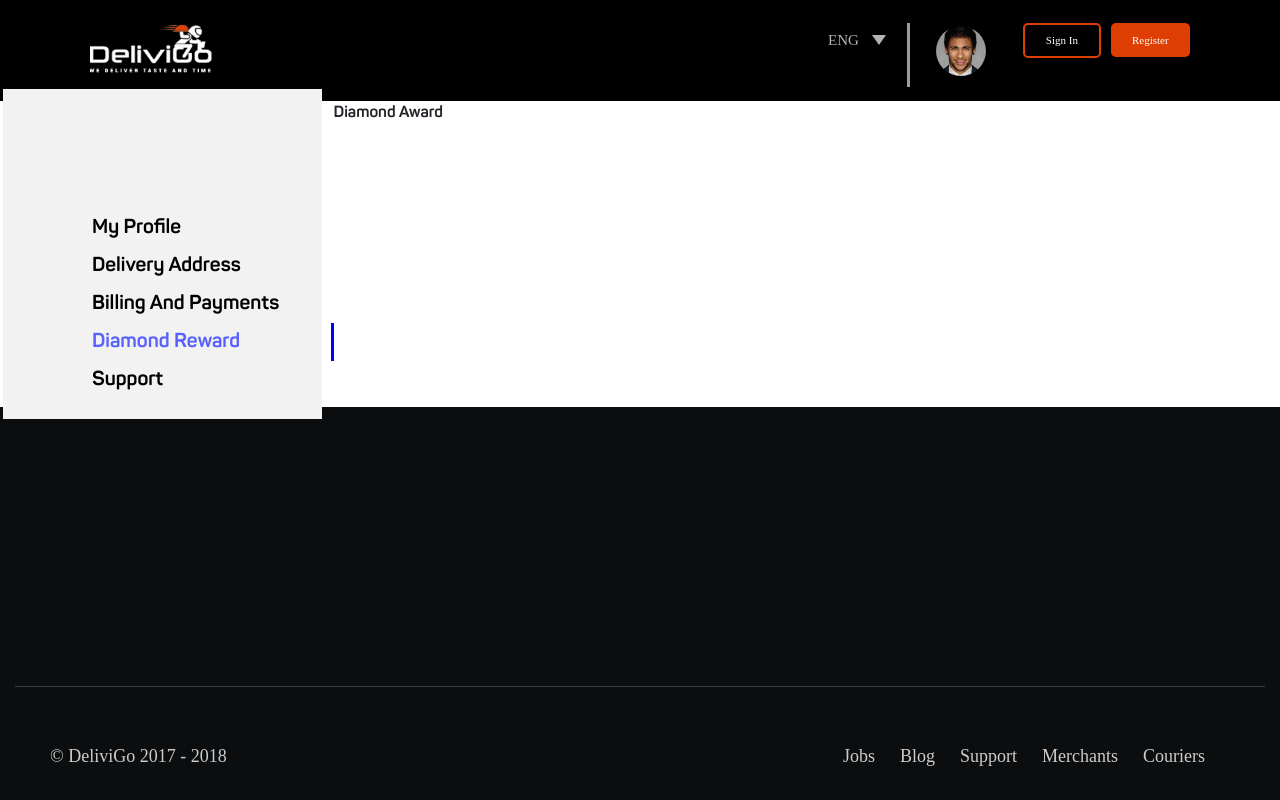
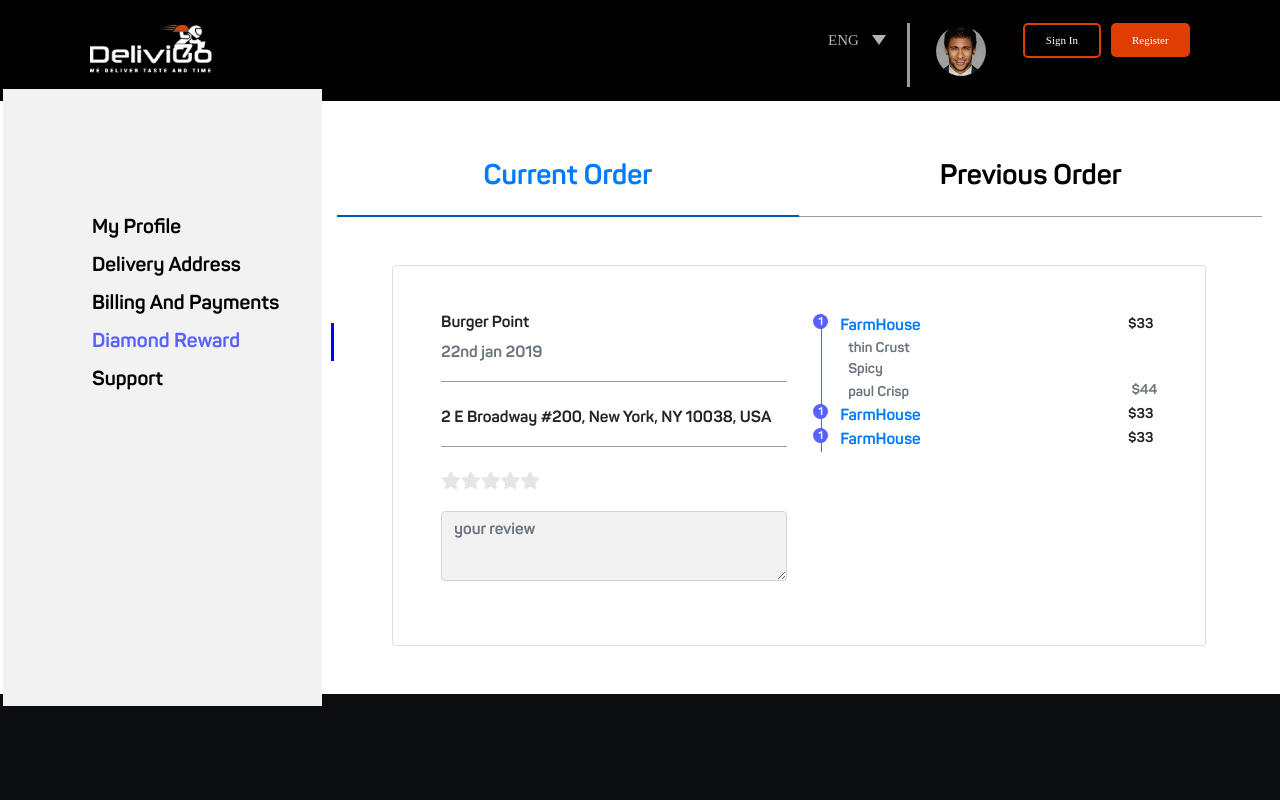
Before and after one commit to Adeel-Gill/web-delivigo, a Vue app: page /diamond in a window 1280 px wide. Shown: the top 800 px of the page. Built offline with nearby package versions, Linux system fonts and the light colour scheme; what v-show-slide would draw is missing.

Commit message:
3-1  order page in profile

```diff
--- a/public/index.html
+++ b/public/index.html
@@ -6,7 +6,7 @@
     <meta name="viewport" content="width=device-width,initial-scale=1.0">
     <link rel="icon" href="<%= BASE_URL %>favicon.ico">
     <title>delivigo</title>
-    <script src="//cdnjs.cloudflare.com/ajax/libs/jquery/3.2.1/jquery.min.js"></script>
+    <script src="https://ajax.googleapis.com/ajax/libs/jquery/3.4.1/jquery.min.js"></script>
     <link rel="stylesheet" href="style.css" type="text/css" media="screen" />
     <link href="https://fonts.googleapis.com/css?family=Roboto:300,400,500,700,700i,900&amp;display=swap" rel="stylesheet">
     <link rel="stylesheet" href="https://use.fontawesome.com/releases/v5.8.1/css/all.css" integrity="sha384-50oBUHEmvpQ+1lW4y57PTFmhCaXp0ML5d60M1M7uH2+nqUivzIebhndOJK28anvf" crossorigin="anonymous">
--- a/src/components/User/BillingAndPayments.vue
+++ b/src/components/User/BillingAndPayments.vue
@@ -64,6 +64,7 @@
 <!-- Modal -->
     </div>
     <b-modal hide-footer size="lg" class="my-modal" id="modal-1" title="Add New Card">
+        <div class="container">
         <div class="row">
         <div class="col-md-12">
             <div class="form-group">
@@ -107,7 +108,8 @@
             </div>
         </div>
         <div class="btn-modal">
-            <button @click="$bvModal.hide('modal-1')" class="btn btn-submit">Continue</button>
+            <button @click="$bvModal.hide('modal-1')" class="btn btn-submit">Save</button>
+        </div>
         </div>
     </b-modal>
 </div>
--- a/src/components/User/DiamondAward.vue
+++ b/src/components/User/DiamondAward.vue
@@ -1,8 +1,105 @@
 <template>
     <div>
-        <p>
-            Diamond Award
-        </p>
+    <div class="container-fluid">
+    <div class="row text-center my-5">
+        <div class="col-md-6 btn-tab active-btn" id="btn1">
+            <a href="#currentOrder" id="cOrder"><h3>Current Order</h3></a>
+        </div>
+        <div class="col-md-6 btn-tab" id="btn2">
+            <a href="#previousOrder" id="pOrder"><h3>Previous Order</h3></a>
+        </div>
+    </div>
+    </div>
+    <div class="tab-content">
+        <div class="container fade show d-block" id="currentOrder">
+            <div class="card mb-5">
+                <div class="card-body">
+                    <div class="row m-3">
+                        <div class="col-md-6">
+                            <div class="sec1">
+                                <h6>Burger Point</h6>
+                                <p class="text-muted">22nd jan 2019</p>
+                            </div>
+                            <div class="sec1">
+                                <p class="mt-4">2 E Broadway #200, New York, NY 10038, USA</p>
+                            </div>
+                            <div class="">
+                                <div class="rating mt-4 mb-3">
+                                    <span class="fa fa-star"></span>
+                                    <span class="fa fa-star"></span>
+                                    <span class="fa fa-star"></span>
+                                    <span class="fa fa-star"></span>
+                                    <span class="fa fa-star"></span>
+                                </div>
+                                <div class="form-group">
+                                    <textarea  class="form-control review" placeholder="your review"></textarea>
+                                </div>
+                            </div>
+                        </div>
+                        <div class="col-md-6">
+                            <div role="tablist">
+                                <div class="line">
+                                    <div class="px-1 ml-1" role="tab">
+                                        <a v-b-toggle.accordion-1><div class="numberCircle">1</div>FarmHouse</a>
+                                        <span class="float-right">$33</span>
+                                    </div>
+                                    <b-collapse id="accordion-1" visible accordion="my-accordion" role="tabpanel">
+                                        <div class="pl-3 sub-catg">
+                                            <p class="text-muted">thin Crust</p>
+                                            <p class="text-muted">Spicy</p>
+                                            <p class="d-inline-block text-muted">paul Crisp</p><span class="float-right text-muted">$44</span>
+                                        </div>
+                                    </b-collapse>
+                                </div>
+
+                                <div class="line">
+                                    <div class="px-1 ml-1" role="tab">
+                                        <a v-b-toggle.accordion-2><div class="numberCircle">1</div>FarmHouse</a>
+                                        <span class="float-right">$33</span>
+                                    </div>
+                                    <b-collapse id="accordion-2" visible accordion="my-accordion" role="tabpanel">
+                                        <div class="pl-3 sub-catg">
+                                        <p class="text-muted">thin Crust</p>
+                                        <p class="text-muted">Spicy</p>
+                                        <p class="d-inline-block text-muted">paul Crisp</p><span class="float-right text-muted">$44</span>
+                                        </div>
+                                    </b-collapse>
+                                </div>
+
+                                <div class="line">
+                                    <div class="px-1 ml-1" role="tab">
+                                        <a v-b-toggle.accordion-3><div class="numberCircle">1</div>FarmHouse</a>
+                                        <span class="float-right">$33</span>
+                                    </div>
+                                    <b-collapse id="accordion-3" visible accordion="my-accordion" role="tabpanel">
+                                        <div class="pl-3 sub-catg">
+                                            <p class="text-muted">thin Crust</p>
+                                            <p class="text-muted">Spicy</p>
+                                            <p class="d-inline-block text-muted">paul Crisp</p><span class="float-right text-muted">$44</span>
+                                        </div>
+                                    </b-collapse>
+                                </div>
+                            </div>
+                        </div>
+                    </div>
+                </div>
+            </div>
+        </div>
+        <div class="container fade show d-none" id="previousOrder">
+            <p style="color: black;">
+                absddksjd233 232323
+            </p>
+        </div>
+    </div>
+
+
+
+<!--        <div class="container-fluid">-->
+<!--            <b-tabs content-class="row text-center my-5" fill>-->
+<!--                <b-tab title="First" active><p>I'm the first tab</p></b-tab>-->
+<!--                <b-tab title="Second"><p>I'm the second tab</p></b-tab>-->
+<!--            </b-tabs>-->
+<!--        </div>-->
     </div>
 </template>
 
@@ -10,8 +107,97 @@
     export default {
         name: "DiamondAward"
     }
+    $(document).ready(function() {
+        $("#cOrder").click(function (e) {
+            e.preventDefault();
+            $("#previousOrder").removeClass("d-block");
+            $("#previousOrder").addClass("d-none");
+            $("#currentOrder").removeClass("d-none");
+            $("#currentOrder").addClass("d-block");
+            $("#btn1").addClass("active-btn");
+            $("#btn2").removeClass("active-btn");
+        });
+    });
+
+    $(document).ready(function() {
+        $("#pOrder").click(function (e) {
+            e.preventDefault();
+            $("#currentOrder").removeClass("d-block");
+            $("#currentOrder").addClass("d-none");
+            $("#previousOrder").removeClass("d-none");
+            $("#previousOrder").addClass("d-block");
+            $("#btn2").addClass("active-btn");
+            $("#btn1").removeClass("active-btn");
+        });
+    });
 </script>
 
 <style scoped>
+.btn-tab{
+    border-bottom: 1px solid #9C9C9C;
+    color: black !important;
+}
+.btn-tab a{
+    color: inherit;
+}
+.btn-tab:hover{
+    color: #007bff !important;
+    border-bottom: 2px solid #0056b3;
+}
+.btn-tab a:hover{
+    text-decoration: none;
 
+}
+.active-btn{
+    border-bottom: 2px solid #0056b3;
+    color: #007bff !important;
+}
+    .sec1{
+        border-bottom: 1px solid #9C9C9C;
+    }
+    .review{
+        height: 70px;
+        background-color: #f2f2f2;
+    }
+/*rating star*/
+    .rating {
+        unicode-bidi: bidi-override;
+        direction: rtl;
+    }
+    .rating > span {
+        display: inline-block;
+        position: relative;
+        font-size: 1.1em;
+        color: #e6e6e6;
+    }
+    .rating > span:hover:before,
+    .rating > span:hover ~ span:before {
+        color: #fbb03b;
+    }
+/* end*/
+
+.numberCircle {
+    border-radius: 50%;
+    width: 15px;
+    height: 15px;
+    /*padding-bottom:2px;*/
+    background: #5860ff;
+    padding-top: 1px;
+    /*border: 2px solid #5860ff;*/
+    color: #fff;
+    position: absolute;
+    left: 14px;
+    text-align: center;
+    font-size: 11px;
+    display: inline-block;
+}
+    .line{
+        border-left: 1px solid #5860ff;
+        margin-left: 10px;
+        padding-left: 10px;
+    }
+    .sub-catg p,span{
+        margin-bottom: 0;
+        font-size: 14px;
+    }
 </style>
--- a/src/components/User/User.vue
+++ b/src/components/User/User.vue
@@ -4,7 +4,7 @@
         <div class="col-md-3 nav-color">
             <app-side-nav></app-side-nav>
         </div>
-        <div  class="col-md-7">
+        <div  class="col-md-9">
             <router-view></router-view>
         </div>
     </div>
```
Also changed, not shown: src/components/User/DeliveryAddress.vue (+23 -9 lines), src/components/User/Profile.vue (+10 -29 lines).
